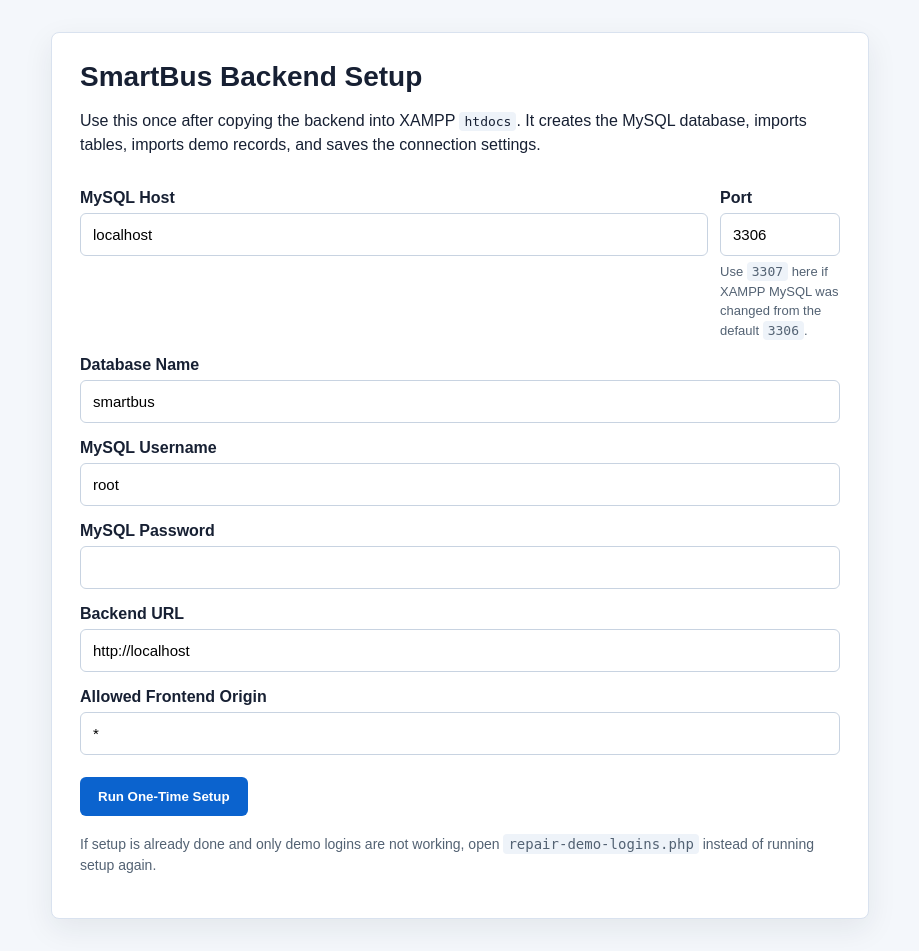
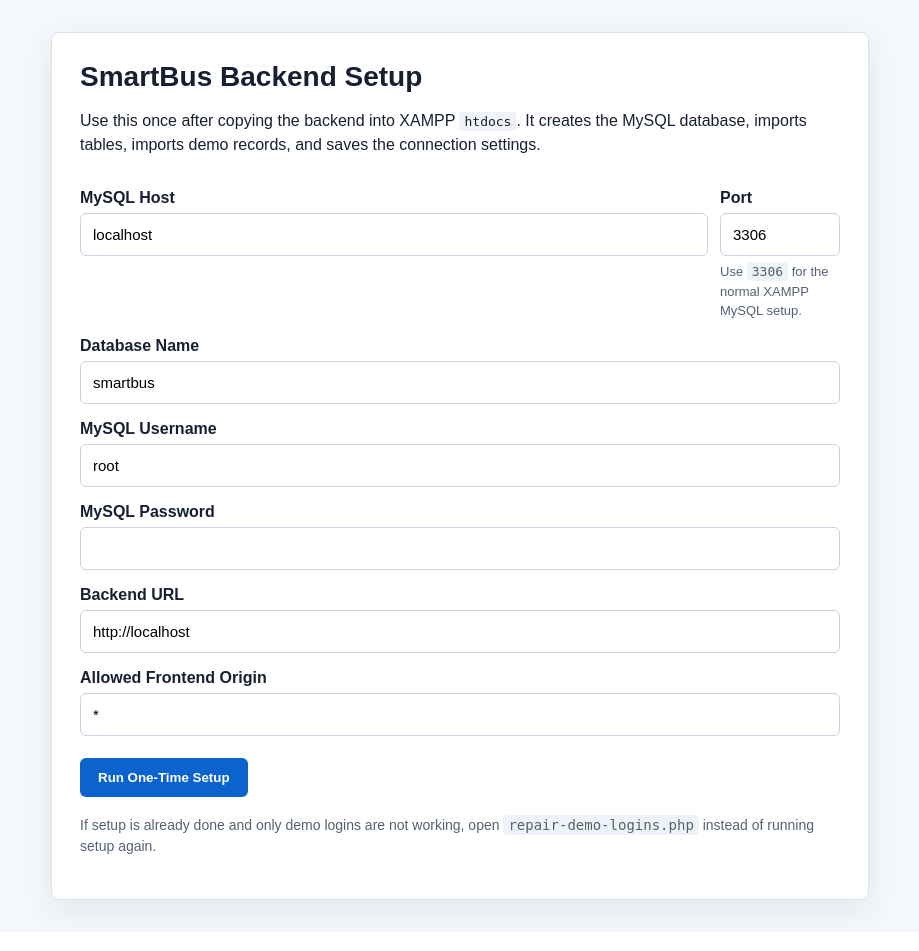
Before and after one commit to Gorillmac/smartbus-backend, a PHP site: page /setup.php in a window 1280 px wide. Shown: the whole page, without its empty margins (180-1099 px from the left). After the commit the page ends 929 px from the top, so only its background shows below. Run offline with PHP 8.4, Linux system fonts and the light colour scheme.

Commit message:
Document XAMPP MySQL 3306 recovery

```diff
--- a/public/setup.php
+++ b/public/setup.php
@@ -41,6 +41,7 @@ if ($_SERVER['REQUEST_METHOD'] === 'POST') {
         $pdo = new PDO($dsn, $input['db_user'], $input['db_pass'], [
             PDO::ATTR_ERRMODE => PDO::ERRMODE_EXCEPTION,
             PDO::ATTR_DEFAULT_FETCH_MODE => PDO::FETCH_ASSOC,
+            PDO::ATTR_TIMEOUT => 5,
         ]);
 
         $database = str_replace('`', '``', $input['db_name']);
@@ -86,7 +87,6 @@ function readExistingEnvDefaults(string $file): array
 
     $map = [
         'db_host' => 'DB_HOST',
-        'db_port' => 'DB_PORT',
         'db_name' => 'DB_DATABASE',
         'db_user' => 'DB_USERNAME',
         'db_pass' => 'DB_PASSWORD',
@@ -192,7 +192,7 @@ function writeEnvFile(string $file, array $input): void
       <div>
         <label for="db_port">Port</label>
         <input id="db_port" name="db_port" value="<?= htmlspecialchars($input['db_port']) ?>" required>
-        <p class="hint">Use <code>3307</code> here if XAMPP MySQL was changed from the default <code>3306</code>.</p>
+        <p class="hint">Use <code>3306</code> for the normal XAMPP MySQL setup.</p>
       </div>
     </div>
 
--- a/src/Database.php
+++ b/src/Database.php
@@ -28,6 +28,7 @@ final class Database
             PDO::ATTR_ERRMODE => PDO::ERRMODE_EXCEPTION,
             PDO::ATTR_DEFAULT_FETCH_MODE => PDO::FETCH_ASSOC,
             PDO::ATTR_EMULATE_PREPARES => false,
+            PDO::ATTR_TIMEOUT => 5,
         ]);
 
         return self::$pdo;
```
Also changed, not shown: README.md.
